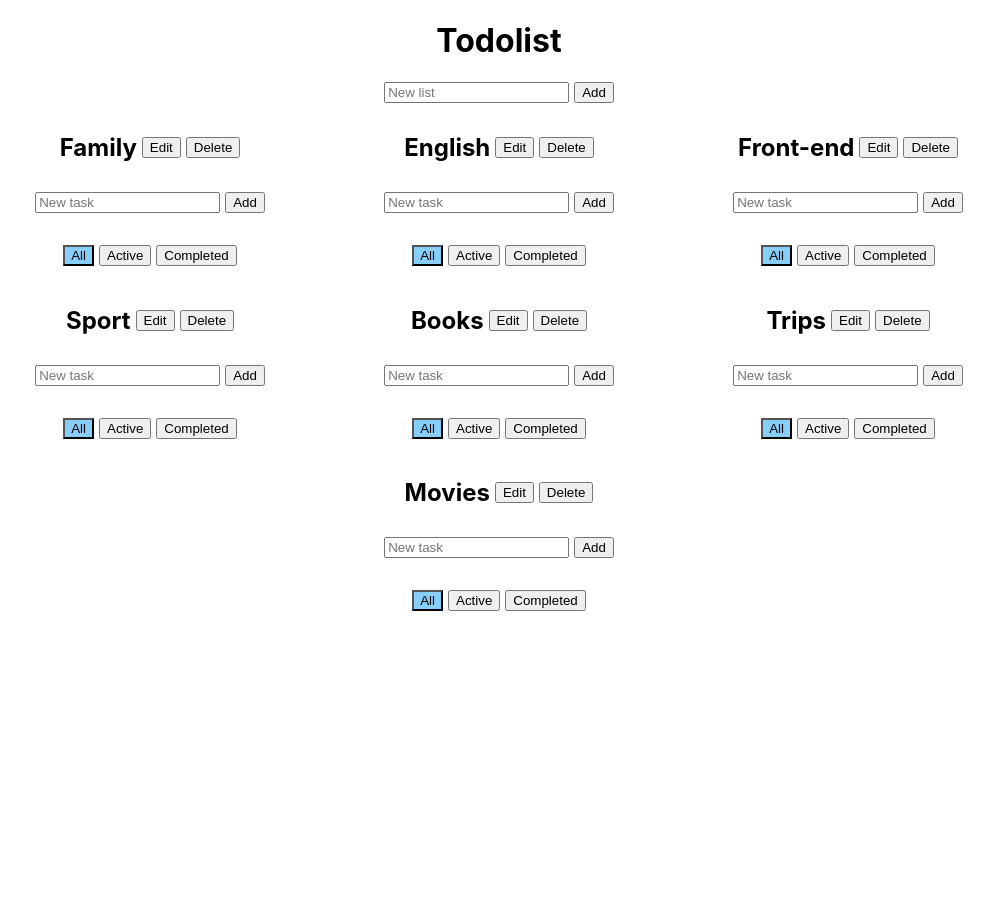
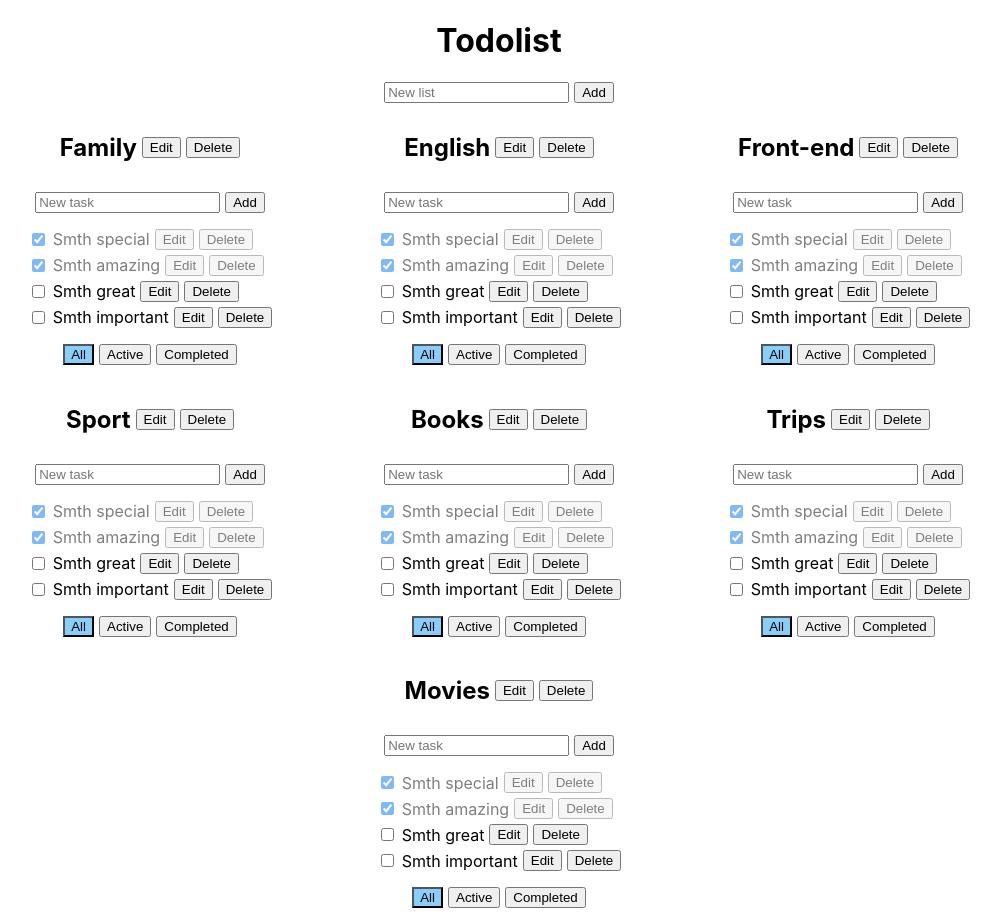
Before and after one commit to nikolayhotim1/hotims-todolist, a React (Create React App) app: page / in a window 1280 px wide. Shown: the whole page, without its empty margins (141-1142 px from the left). Before the commit the page ends 800 px from the top, so only its background shows below. Built offline with nearby package versions, Linux system fonts and the light colour scheme.

Commit message:
refactor: change data structure, set functions

```diff
--- a/src/components/App.tsx
+++ b/src/components/App.tsx
@@ -3,52 +3,69 @@ import { useImmer } from 'use-immer'
 import '../styles/App.css'
 import { Header } from './Header'
 import { List } from './List'
-import { initialTasks } from '../data/initialTasks'
+import { initialTasks, initialLists } from '../data/data'
 import { v1 } from 'uuid'
-import { ErrorMessage, ListType } from '../types/types'
+import { ListType, initialTasksType, ErrorMessage } from '../types/types'
 
 export default function App() {
-	const [tasks, updateTasks] = useImmer<ListType[]>(initialTasks)
+	const [tasks, setTasks] = useImmer<initialTasksType>(initialTasks)
+	const [lists, setLists] = useImmer<ListType[]>(initialLists)
 	const [error, setError] = useState<ErrorMessage | null>(null)
 
 	function addTask(listId: string, title: string) {
-		updateTasks(draft => {
-			draft.map(l => (l.listId !== listId ? l : l.listTasks.push({ id: v1(), title: title.trim(), isDone: false })))
+		setTasks(draft => {
+			draft[listId].push({ id: v1(), title: title.trim(), isDone: false })
 		})
 	}
 
 	function addList(listTitle: string) {
-		updateTasks(draft => {
-			draft.push({ listId: v1(), listTitle: listTitle, listTasks: [] })
+		const listId = v1()
+		setLists(draft => {
+			draft.push({ listId: listId, listTitle: listTitle })
+		})
+		setTasks(draft => {
+			draft[listId] = []
 		})
 	}
 
 	function changeIsDone(listId: string, id: string, isDone: boolean) {
-		updateTasks(draft => {
-			draft.map(l => (l.listId !== listId ? l : l.listTasks.map(lt => (lt.id !== id ? lt : (lt.isDone = isDone)))))
+		setTasks(draft => {
+			const task = draft[listId].find(t => t.id === id)
+			if (task) {
+				task.isDone = isDone
+			}
 		})
 	}
 
 	function changeTask(listId: string, id: string, title: string) {
-		updateTasks(draft => {
-			draft.map(l => (l.listId !== listId ? l : l.listTasks.map(lt => (lt.id !== id ? lt : (lt.title = title)))))
+		setTasks(draft => {
+			const task = draft[listId].find(t => t.id === id)
+			if (task) {
+				task.title = title
+			}
 		})
 	}
 
 	function changeList(listId: string, listTitle: string) {
-		updateTasks(draft => {
-			draft.map(l => (l.listId !== listId ? l : (l.listTitle = listTitle)))
+		setLists(draft => {
+			const list = draft.find(l => l.listId === listId)
+			if (list) {
+				list.listTitle = listTitle
+			}
 		})
 	}
 
 	function removeTask(listId: string, id: string) {
-		updateTasks(draft => {
-			draft.map(l => (l.listId !== listId ? l : (l.listTasks = l.listTasks.filter(lt => lt.id !== id))))
+		setTasks(draft => {
+			draft[listId] = draft[listId].filter(t => t.id !== id)
 		})
 	}
 
 	function removeList(listId: string) {
-		updateTasks(tasks.filter(l => l.listId !== listId))
+		setLists(lists.filter(l => l.listId !== listId))
+		setTasks(draft => {
+			delete draft[listId]
+		})
 	}
 
 	return (
@@ -56,12 +73,12 @@ export default function App() {
 			<Header error={error} setError={setError} addList={addList} />
 			{error && <div className='error-message'>{error}</div>}
 			<div className='lists'>
-				{tasks.map(l => (
+				{lists.map(l => (
 					<List
 						key={l.listId}
 						id={l.listId}
 						title={l.listTitle}
-						tasks={l.listTasks}
+						tasks={tasks[l.listId]}
 						addTask={addTask}
 						changeIsDone={changeIsDone}
 						changeTask={changeTask}
--- /dev/null
+++ b/src/data/data.ts
@@ -0,0 +1,44 @@
+import { initialTasksType, initialListsType } from '../types/types'
+import { v1 } from 'uuid'
+
+export const initialLists: initialListsType = [
+	{
+		listId: v1(),
+		listTitle: 'Family'
+	},
+	{
+		listId: v1(),
+		listTitle: 'English'
+	},
+	{
+		listId: v1(),
+		listTitle: 'Front-end'
+	},
+	{
+		listId: v1(),
+		listTitle: 'Sport'
+	},
+	{
+		listId: v1(),
+		listTitle: 'Books'
+	},
+	{
+		listId: v1(),
+		listTitle: 'Trips'
+	},
+	{
+		listId: v1(),
+		listTitle: 'Movies'
+	}
+]
+
+export const initialTasks: initialTasksType = {}
+
+for (const id of initialLists.map(l => l.listId)) {
+	initialTasks[id] = [
+		{ id: v1(), isDone: true, title: 'Smth special' },
+		{ id: v1(), isDone: true, title: 'Smth amazing' },
+		{ id: v1(), isDone: false, title: 'Smth great' },
+		{ id: v1(), isDone: false, title: 'Smth important' }
+	]
+}
--- a/src/data/initialTasks.ts
+++ /dev/null
@@ -1,40 +0,0 @@
-import { initialTasksType } from './../types/types'
-import { v1 } from 'uuid'
-
-export const initialTasks: initialTasksType = [
-	{
-		listId: v1(),
-		listTitle: 'Family',
-		listTasks: []
-	},
-	{
-		listId: v1(),
-		listTitle: 'English',
-		listTasks: []
-	},
-	{
-		listId: v1(),
-		listTitle: 'Front-end',
-		listTasks: []
-	},
-	{
-		listId: v1(),
-		listTitle: 'Sport',
-		listTasks: []
-	},
-	{
-		listId: v1(),
-		listTitle: 'Books',
-		listTasks: []
-	},
-	{
-		listId: v1(),
-		listTitle: 'Trips',
-		listTasks: []
-	},
-	{
-		listId: v1(),
-		listTitle: 'Movies',
-		listTasks: []
-	}
-]
```
Also changed, not shown: src/types/types.ts (+15 -14 lines).
